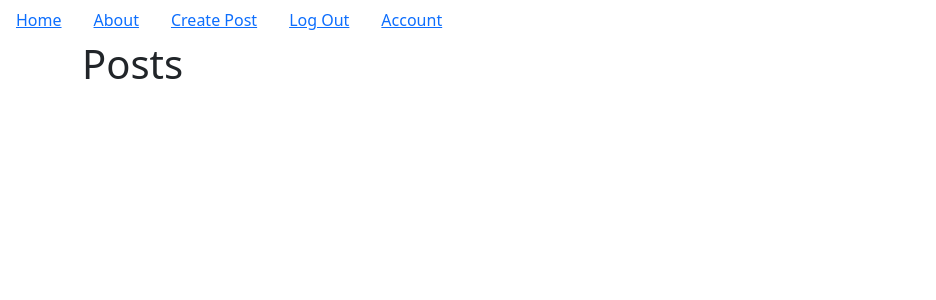
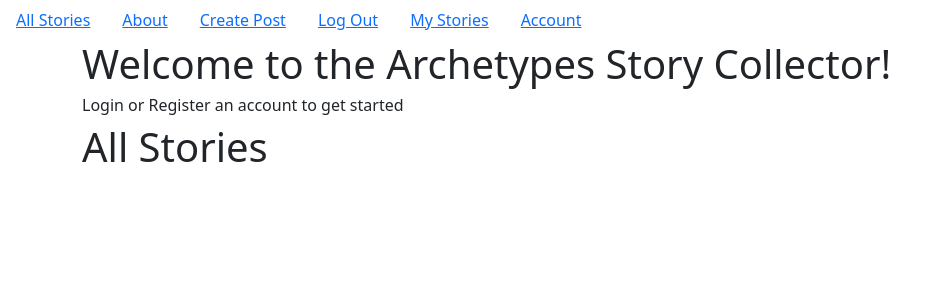
Before and after one commit to catt-tung/archetypes-flask-app, a Flask app: page / in a window 1280 px wide. Shown: the top 300 px of the page, without its empty margins (0-936 px from the left). Run offline with Flask 2, Linux system fonts and the light colour scheme; the visitor is signed in with stand-in values (Sample User, id 1); data comes from the database, SQL or seed files in the repository; data that the repository does not hold is empty; parts of the project's set-up code (start-up, migrations or seed data) failed here and were passed over.

Commit message:
Update views

```diff
--- a/myapp/posts/forms.py
+++ b/myapp/posts/forms.py
@@ -4,6 +4,6 @@ from wtforms.validators import DataRequired
 
 class PostForm(FlaskForm):
     title = StringField('Title', validators=[DataRequired()])
-    category = SelectField('Survival Archetype', choices=[('child', 'Child'), ('saboteur', 'Saboteur'), ('victim', 'Victim'), ('prostitute', 'Prostitute')], validators=[DataRequired()])
+    category = SelectField('Survival Archetype', choices=[('Child', 'Child'), ('Saboteur', 'Saboteur'), ('Victim', 'Victim'), ('Prostitute', 'Prostitute')], validators=[DataRequired()])
     content = TextAreaField('Content', validators=[DataRequired()])
     submit = SubmitField('Post')
--- a/myapp/templates/base.html
+++ b/myapp/templates/base.html
@@ -6,12 +6,12 @@
     <meta charset="UTF-8">
     <meta http-equiv="X-UA-Compatible" content="IE=edge">
     <meta name="viewport" content="width=device-width, initial-scale=1.0">
-    <title>Party!</title>
+    <title>Survival Archetypes Story Collector</title>
 </head>
 <body>
     <ul class="nav">
         <li class="nav-link">
-            <a href="{{url_for('core.index')}}">Home</a>
+            <a href="{{url_for('core.index')}}">All Stories</a>
         </li>
         <li class="nav-link">
             <a href="{{url_for('core.info')}}">About</a>
@@ -23,6 +23,9 @@
         </li>
         <li class="nav-link">
             <a href="{{url_for('users.logout')}}">Log Out</a>
+        </li>
+        <li class="nav-link">
+            <a href="{{url_for('users.user_posts', username=current_user.username)}}">My Stories</a>
         </li>
         <li class="nav-link">
             <a href="{{url_for('users.account')}}">Account</a>
--- a/myapp/templates/index.html
+++ b/myapp/templates/index.html
@@ -1,16 +1,18 @@
 {% extends "base.html" %}
 {% block content %}
     <div class="jumbotron">
-        <h1>Posts</h1>
+        <h1>Welcome to the Archetypes Story Collector!</h1>
+        <h6>Login or Register an account to get started</h6>
+        <h1>All Stories</h1>
     </div>
     <div class="container">
         {% for post in posts.items %}
             <div class="card">
                 <div class="car-boy">
-                    <h2>
+                    <h3>
                         <a class="card-title" href="{{url_for('posts.post', post_id=post.id)}}">{{post.title}}</a>
                         <a href="{{url_for('users.user_posts', username=post.author.username)}}">Written by: {{post.author.username}}</a>
-                    </h2>
+                    </h3>
                     <p>Published on: {{post.date.strftime('%Y - %m - %d')}}</p>
                     <a class="btn btn-primary" href="{{url_for('posts.post', post_id=post.id)}}">Read Post</a>
                 </div>
--- a/myapp/templates/post.html
+++ b/myapp/templates/post.html
@@ -4,6 +4,7 @@
   <h1>{{ post.title }}</h1>
   <h2>Written by: {{post.author.username}}</h2>
   <h3>Published: {{ post.date.strftime('%B %d, %Y') }}</h3>
+  <h4>Archetype: {{post.category}}</h4>
   <p>{{post.content}}</p>
     {% if post.author == current_user %}
       <div>
--- a/myapp/templates/user_posts.html
+++ b/myapp/templates/user_posts.html
@@ -6,7 +6,7 @@
                 <h1>Welcome to the page for {{user.username}}</h1>
             </div>
         </div>
-     {% for post in posts.items %}
+    {% for post in posts.items %}
     <h2>
         <a href="{{url_for('posts.post', post_id=post.id)}}">{{post.title}}</a>
     </h2>
```
